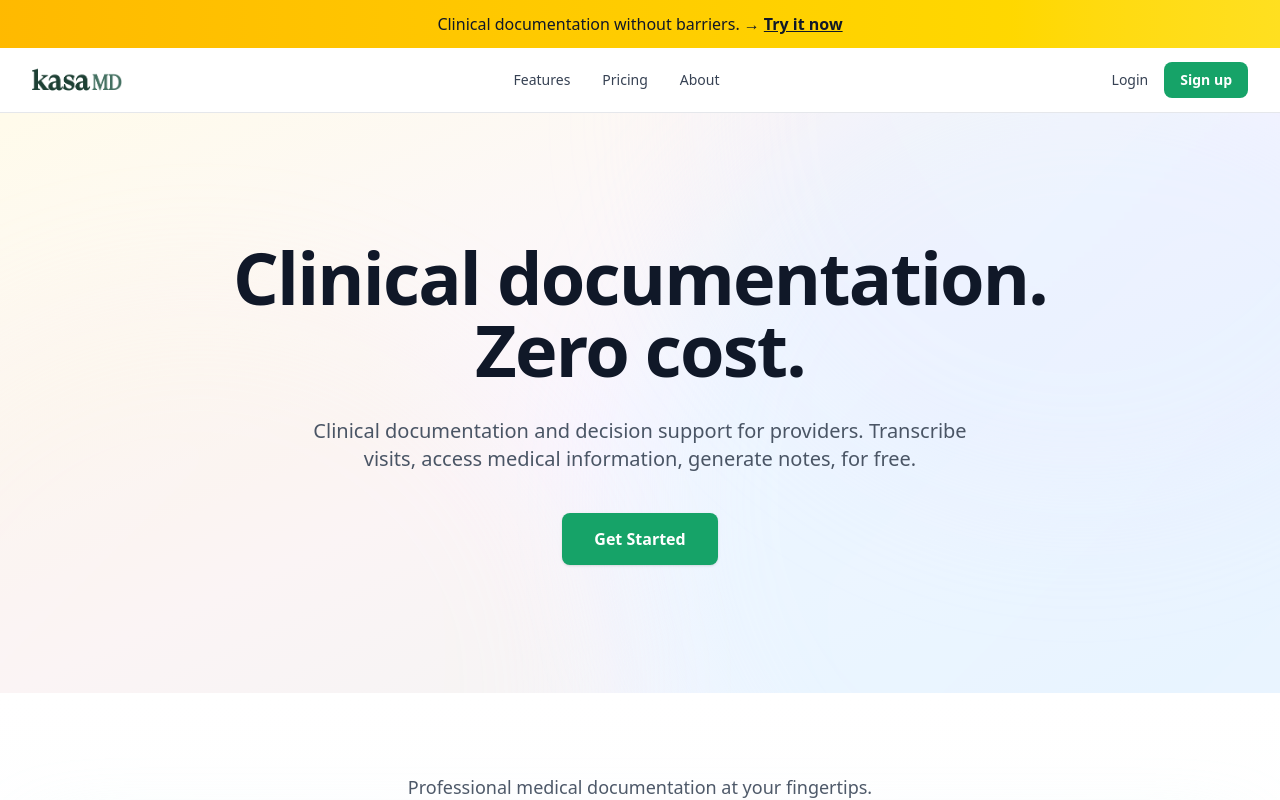
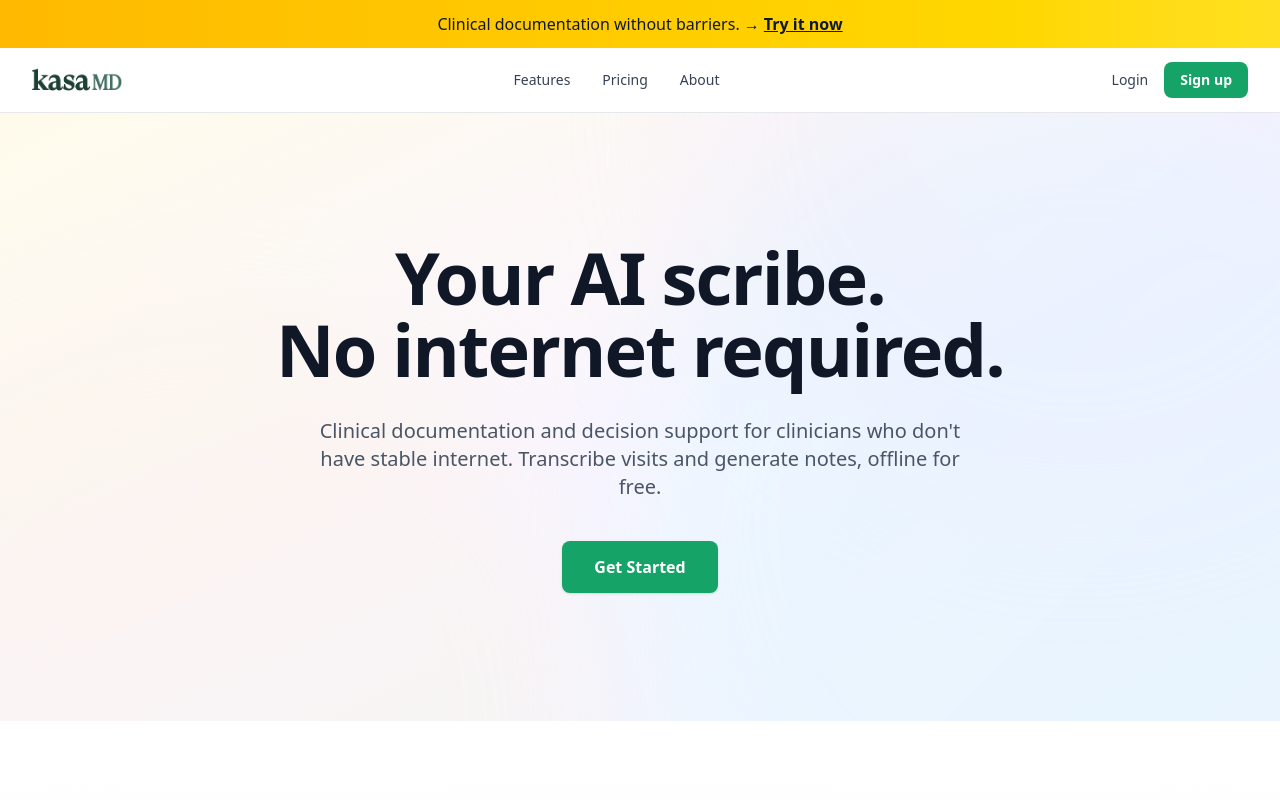
Before and after one commit to Kasa-Labs/kasa_marketing, a Next.js app: page / in a window 1280 px wide. Shown: the top 800 px of the page. Built offline with nearby package versions, Linux system fonts and the light colour scheme.

Commit message:
updarted to mention offline benefits

```diff
--- a/app/components/Hero.tsx
+++ b/app/components/Hero.tsx
@@ -21,14 +21,15 @@ export function Hero() {
       <div className="relative mx-auto max-w-4xl">
         {/* Main Headline */}
         <h1 className="text-center text-5xl font-bold tracking-tight text-gray-900 sm:text-6xl lg:text-7xl">
-          Clinical documentation. <br />
-          Zero cost.
+          Your AI scribe. <br />
+          No internet required.
         </h1>
 
         {/* Subheadline */}
         <p className="mx-auto mt-8 max-w-2xl text-center text-lg text-gray-600 sm:text-xl">
-          Clinical documentation and decision support for providers. Transcribe
-          visits, access medical information, generate notes, for free.
+          Clinical documentation and decision support for clinicians who don't
+          have stable internet. Transcribe visits and generate notes, offline
+          for free.
         </p>
 
         {/* CTA Buttons */}
```
